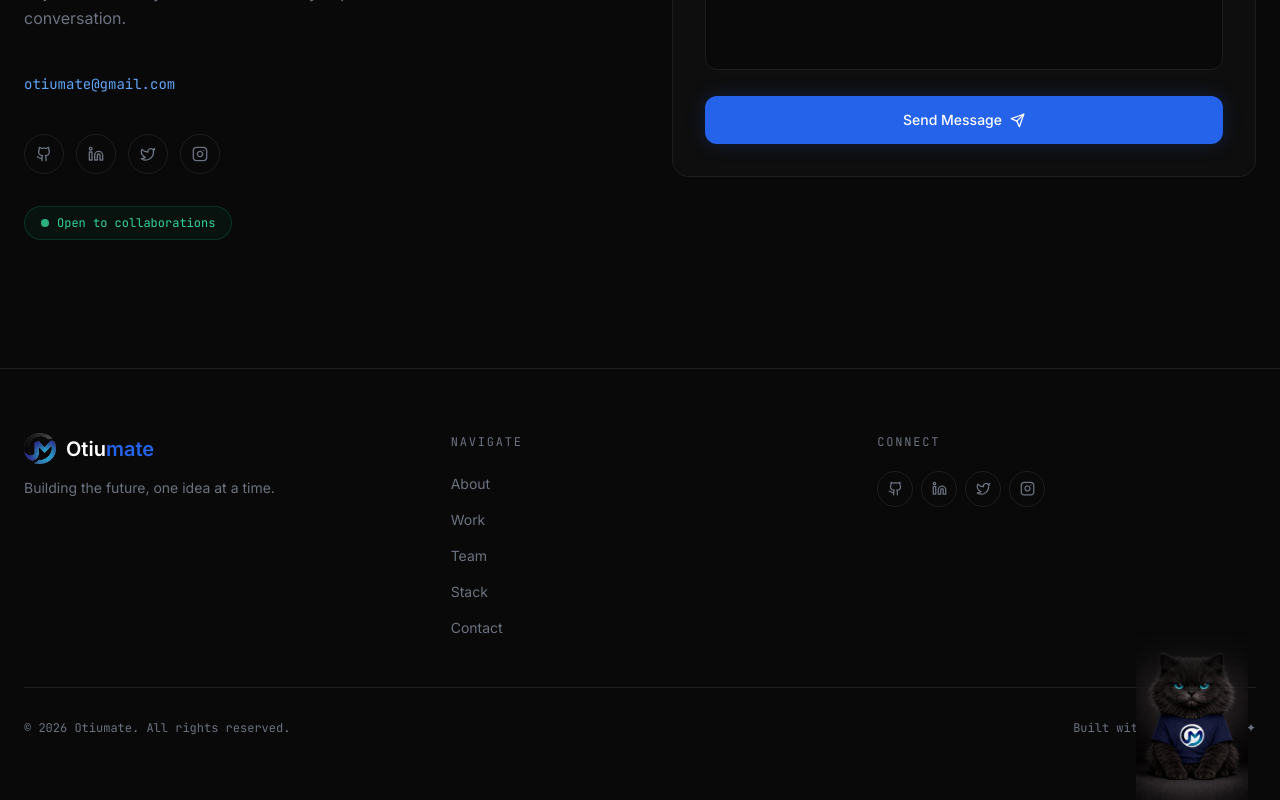
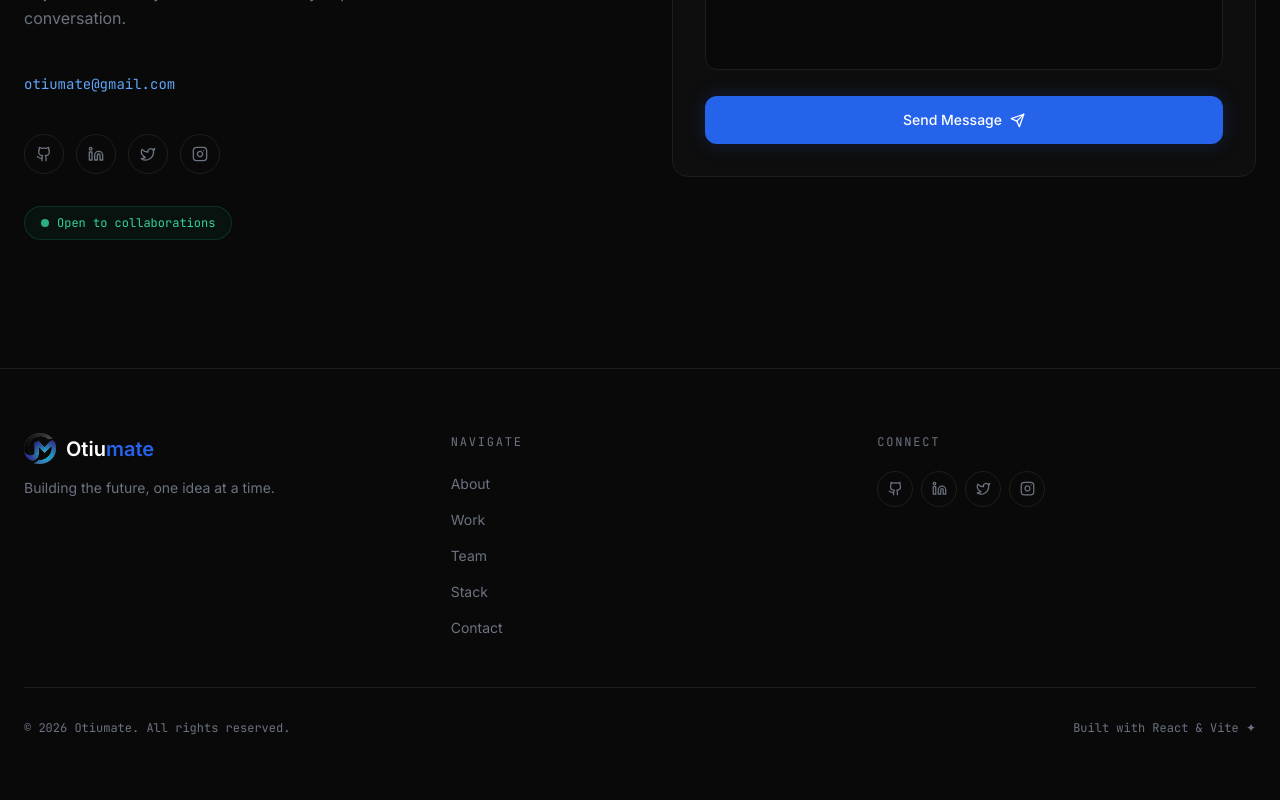
Before and after one commit to FeuPhoenix/otiumate, a React (Vite) app: page / in a window 1280 px wide. Shown: the part 6022-6822 px from the top of the page. Built offline with nearby package versions, Linux system fonts and the light colour scheme; a web font is replaced by a local one.

Commit message:
feat: remove Otio mascot from UI, keep asset for future use

```diff
--- a/src/components/Footer.tsx
+++ b/src/components/Footer.tsx
@@ -19,7 +19,7 @@ export default function Footer() {
   const year = new Date().getFullYear()
 
   return (
-    <footer className="border-t border-brand-border bg-brand-bg relative overflow-hidden">
+    <footer className="border-t border-brand-border bg-brand-bg">
       <div className="max-w-7xl mx-auto px-6 py-16">
         <div className="grid grid-cols-1 sm:grid-cols-3 gap-12 mb-12">
           {/* Logo + tagline */}
@@ -91,16 +91,6 @@ export default function Footer() {
           </p>
         </div>
       </div>
-
-      {/* Cat mascot — peeking from bottom right */}
-      <div className="absolute bottom-0 right-8 w-28 pointer-events-none select-none" aria-hidden="true">
-        <img
-          src="/cat-mascot.jpeg"
-          alt="Otiumate mascot"
-          className="w-full object-contain object-bottom"
-          style={{ maskImage: 'linear-gradient(to top, black 60%, transparent 100%)', WebkitMaskImage: 'linear-gradient(to top, black 60%, transparent 100%)' }}
-        />
-      </div>
     </footer>
   )
 }
```
